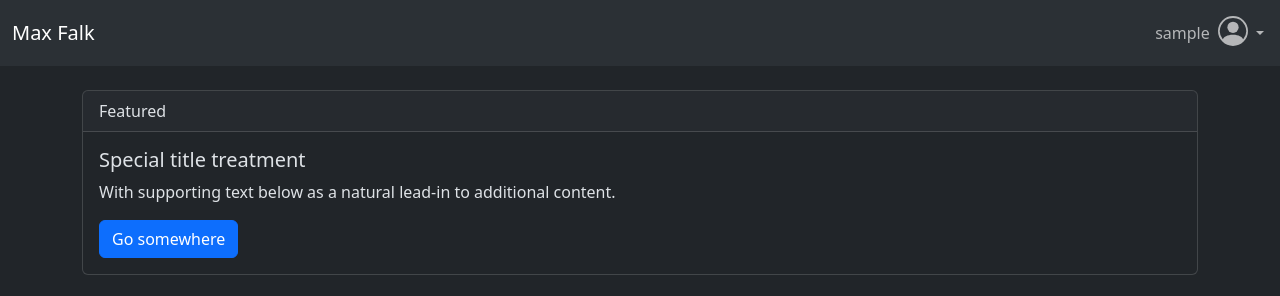
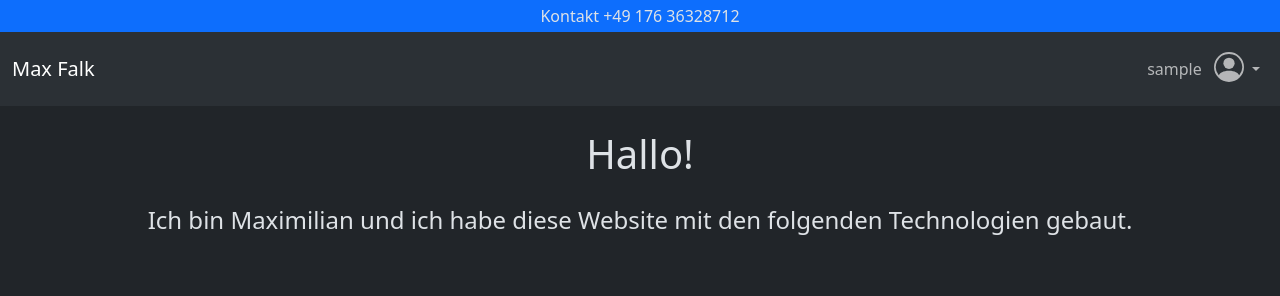
Before and after one commit to FalkMaximilian/max-falk-website, a Django app: page / in a window 1280 px wide. Shown: the top 296 px of the page. Run offline with Django 4.2, Linux system fonts and the light colour scheme; the visitor is signed in with stand-in values (Sample User, id 1).

Commit message:
redesign home page

```diff
--- a/base/static/styles/style.css
+++ b/base/static/styles/style.css
@@ -20,33 +20,24 @@ html, body {
 
 
 
-.css-selector {
-    background: linear-gradient(15deg, #37d1a9, #fff40d, #ff0d0d, #842ec4);
-    background-size: 800% 800%;
 
-    -webkit-animation: AnimationName 11s ease infinite;
-    -moz-animation: AnimationName 11s ease infinite;
-    -o-animation: AnimationName 11s ease infinite;
-    animation: AnimationName 11s ease infinite;
+
+.custom-shape-divider-top-1698420714 {
+    position: absolute;
+    top: 0;
+    left: 0;
+    width: 100%;
+    overflow: hidden;
+    line-height: 0;
 }
 
-@-webkit-keyframes AnimationName {
-    0%{background-position:0% 50%}
-    50%{background-position:100% 50%}
-    100%{background-position:0% 50%}
+.custom-shape-divider-top-1698420714 svg {
+    position: relative;
+    display: block;
+    width: calc(124% + 1.3px);
+    height: 93px;
 }
-@-moz-keyframes AnimationName {
-    0%{background-position:0% 50%}
-    50%{background-position:100% 50%}
-    100%{background-position:0% 50%}
+
+.custom-shape-divider-top-1698420714 .shape-fill {
+    fill: #212529;
 }
-@-o-keyframes AnimationName {
-    0%{background-position:0% 50%}
-    50%{background-position:100% 50%}
-    100%{background-position:0% 50%}
-}
-@keyframes AnimationName {
-    0%{background-position:0% 50%}
-    50%{background-position:100% 50%}
-    100%{background-position:0% 50%}
-}
--- a/base/templates/base/home.html
+++ b/base/templates/base/home.html
@@ -4,22 +4,71 @@
 
 {% block content %}
 <div class="container">
-    <div class="row py-4">
-        <div class="col">
-            <div class="card">
-                <div class="card-header">
-                    Featured
-                </div>
-                <div class="card-body">
-                    <h5 class="card-title">Special title treatment</h5>
-                    <p class="card-text">With supporting text below as a natural lead-in to additional content.</p>
-                    <a href="#" class="btn btn-primary">Go somewhere</a>
-                </div>
+    <h1 class="my-4 text-center">Hallo!</h1>
+    <p class="fs-4 text-center">Ich bin Maximilian und ich habe diese Website mit den folgenden Technologien gebaut.</p>
+</div>
+
+
+<section class="container-fluid" >
+    <div class="row w-75 mx-auto justify-content-center" id="technologies-row-1">
+        <div class="col-lg-3 col-md-6 col-sm-12 my-5 text-center">
+            <div style="height: 90px;">
+                <img src="{% static 'images/django-logo-negative.svg' %} " class="my-auto" style="height: 80px;">
+            </div>
+            <div>
+                <h3 class="fs-3 mt-3 pb-1 atext-center">Django</h3>
+                <p class="text-center">Django is a high-level Python web framework that encourages rapid development and clean, pragmatic design.</p>
+            </div>
+        </div>
+
+        <div class="col-lg-3 col-md-6 col-sm-12 my-5 text-center">
+            <img src="{% static 'images/python-logo-only.svg' %} " style="height: 90px; width: auto;">
+            <div>
+                <h3 class="fs-3 mt-3 pb-1 text-center">Python</h3>
+                <p class="text-center">Python is a programming language that lets you work quickly and integrate systems more effectively.</p>
+            </div>
+        </div>
+
+        <div class="col-lg-3 col-md-6 col-sm-12 my-5 text-center">
+            <img src="{% static 'images/bootstrap-logo.svg' %} " style="height: 90px; width: auto;">
+            <div>
+                <h3 class="fs-3 mt-3 pb-1 text-center">Bootstrap</h3>
+                <p class="text-center">Powerful, extensible, and feature-packed frontend toolkit.</p>
+            </div>
+        </div>
+
+        <div class="col-lg-3 col-md-6 col-sm-12 my-5 text-center">
+            <img src="{% static 'images/DO_Logo_icon_blue.svg' %} " style="height: 90px; width: auto;">
+            <div>
+                <h3 class="fs-3 mt-3 pb-1 text-center">DigitalOcean</h3>
+                <p class="text-center">Our mission is to simplify cloud computing so builders can spend more time creating software that changes the world.</p>
             </div>
         </div>
     </div>
-</div>
-<div id="carouselExampleIndicators" class="carousel slide" style="height: 100vh;">
+
+    <div class="row w-75 mx-auto justify-content-center" id="technologies-row-2">
+        <div class="col-lg-3 col-md-6 col-sm-12 my-5 text-center">
+            <img src="{% static 'images/PostgreSQL_logo.svg' %} " style="height: 90px; width: auto;">
+            <div>
+                <h3 class="fs-3 mt-3 pb-1 text-center">PostgreSQL</h3>
+                <p class="text-center">PostgreSQL is a powerful, open source object-relational database system with over 35 years of active development that has earned it a strong reputation for reliability, feature robustness, and performance. </p>
+            </div>
+        </div>
+    </div>
+</section>
+
+
+
+
+
+<section style="height: 100vh; position: relative; ">
+    <div class="custom-shape-divider-top-1698420714" style="z-index: 1;">
+    <svg data-name="Layer 1" xmlns="http://www.w3.org/2000/svg" viewBox="0 0 1200 120" preserveAspectRatio="none">
+        <path d="M321.39,56.44c58-10.79,114.16-30.13,172-41.86,82.39-16.72,168.19-17.73,250.45-.39C823.78,31,906.67,72,985.66,92.83c70.05,18.48,146.53,26.09,214.34,3V0H0V27.35A600.21,600.21,0,0,0,321.39,56.44Z" class="shape-fill"></path>
+    </svg>
+    </div>
+
+    <div id="carouselExampleIndicators" class="carousel slide" style="height: 100vh;">
     <div class="carousel-indicators">
         <button type="button" data-bs-target="#carouselExampleIndicators" data-bs-slide-to="0" class="active"
             aria-current="true" aria-label="Slide 1"></button>
@@ -53,5 +102,5 @@
         <span class="visually-hidden">Next</span>
     </button>
 </div>
-<h1 class="my-4" style="height: 100vh; text-align: center;">Herzlich Willkommen auf meiner Website!</h1>
+</section>
 {% endblock content %}
--- a/base/views.py
+++ b/base/views.py
@@ -60,7 +60,7 @@ def logout_user(request):
     logout(request)
     return redirect(HOME)
 
-@login_required(login_url=LOGIN)
+#@login_required(login_url=LOGIN)
 def home_view(request):
     return render(request, 'base/home.html')
 
--- a/templates/navbar.html
+++ b/templates/navbar.html
@@ -1,8 +1,10 @@
 {% load static %}
-
+<div class="container-fluid bg-primary d-flex justify-content-center">
+    <p class="mb-0 p-1 fs-6">Kontakt +49 176 36328712</p>
+</div>
 <nav class="navbar navbar-expand-sm bg-body-tertiary">
     <div class="container-fluid">
-        <a class="navbar-brand mb-0 h1" href="#">Max Falk</a>
+        <a class="navbar-brand mb-0 h1" href="{% url 'home' %}">Max Falk</a>
         {% if user.is_authenticated %}
         <button class="navbar-toggler" type="button" data-bs-toggle="collapse"
             data-bs-target="#navbarScroll" aria-controls="navbarScroll" aria-expanded="false"
@@ -11,9 +13,9 @@
         </button>
         <div class="collapse navbar-collapse" id="navbarScroll">
             <span class="navbar-text ms-auto me-1">{{request.user.username}}</span>
-            <ul class="navbar-nav navbar-nav-scroll mt-1" style="--bs-scroll-height:100px;">
+            <ul class="navbar-nav mt-1" style="--bs-scroll-height:100px;">
                 <li class="nav-item dropdown">
-                    <a class="nav-link dropdown-toggle p-1" href="#" role="button" data-bs-toggle="dropdown" aria-expanded="false">
+                    <a class="nav-link dropdown-toggle" href="#" role="button" data-bs-toggle="dropdown" aria-expanded="false">
                         <svg class="mx-auto mb-2" xmlns="http://www.w3.org/2000/svg" width="30" height="30"
                             fill="currentColor" class="bi bi-person-circle" viewBox="0 0 16 16">
                             <path d="M11 6a3 3 0 1 1-6 0 3 3 0 0 1 6 0z" />
```
Also changed, not shown: base/static/images/DO_Logo_icon_blue.svg (added), base/static/images/DO_Logo_vertical_blue.svg (added), base/static/images/PostgreSQL_logo.svg (added), base/static/images/bootstrap-logo.svg (added), base/static/images/django-logo-negative.svg (added), base/static/images/django-logo-positive.png (added), base/static/images/django-logo-positive.svg (added), base/static/images/python-logo-generic.svg (added), base/static/images/python-logo-only.svg (added), base/static/images/waves(1).svg (added).
